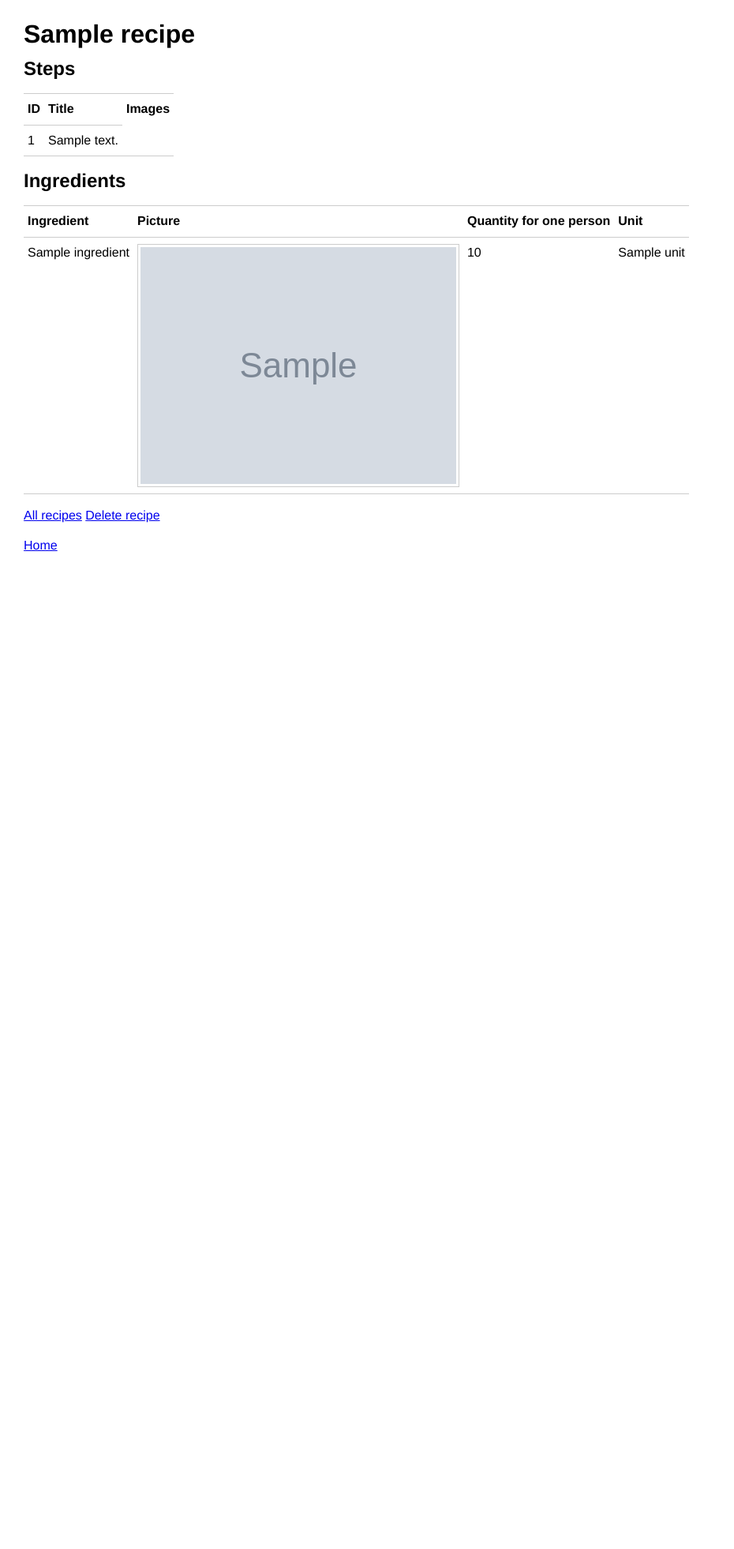
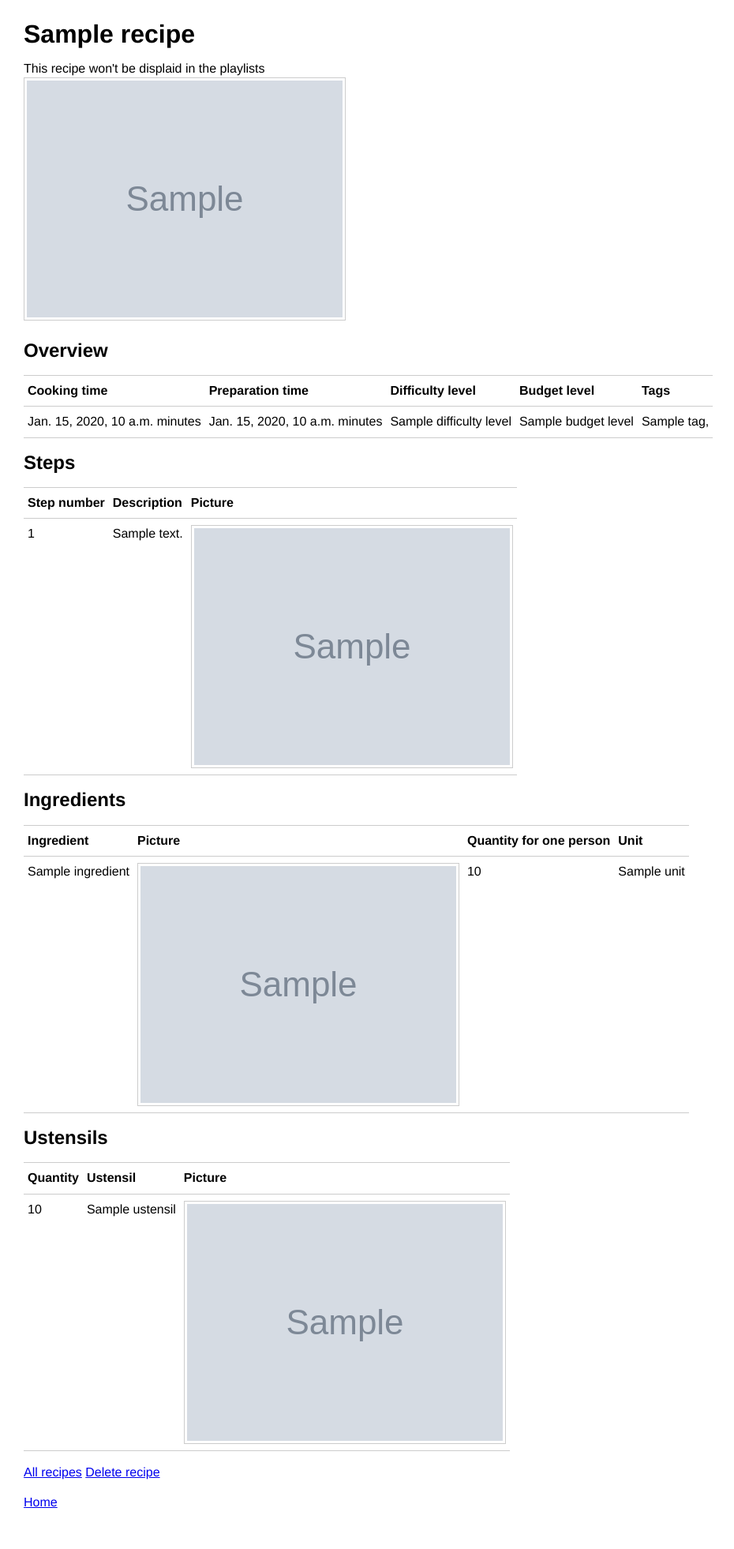
Before and after one commit to anth2o/tooskie, a Django app: template tooskie/templates/recipe_detail.html in a window 1280 px wide. Shown: the whole page at 79% size, without its empty margins (0-930 px from the left). Before the commit the page ends 698 px from the top, so only its background shows below. Run offline with Django 3.2, Linux system fonts and the light colour scheme; the template is opened without the code that fills it: most values are stand-ins (such as "Sample title", 1, 10 or a date in 2020); grey boxes marked "Sample" are stand-in pictures.

```diff
--- a/tooskie/recipe/forms.py
+++ /dev/null
@@ -1,6 +0,0 @@
-from django import forms
-from django.forms.models import inlineformset_factory, modelformset_factory
-from .models import Recipe, Step
-
-RecipeForm = modelformset_factory(Recipe, fields=('name', 'cooking_time',))
-StepFormset = inlineformset_factory(Recipe, Step, fields=('name', 'description', ), extra=1)
--- a/tooskie/recipe/models.py
+++ b/tooskie/recipe/models.py
@@ -67,7 +67,7 @@ class UstensilInRecipe(NameModel):
 
     # Relations
     ustensil = models.ForeignKey('Ustensil', on_delete=models.CASCADE, verbose_name=_('Ustensil'))
-    recipe = models.ForeignKey('Recipe', on_delete=models.CASCADE, verbose_name=_('Recipe'))
+    recipe = models.ForeignKey('Recipe', on_delete=models.CASCADE, verbose_name=_('Recipe'), related_name='ustensil_in_recipe')
 
     def save(self, *args, **kwargs):
         self.name = self.get_name()
--- a/tooskie/recipe/views.py
+++ b/tooskie/recipe/views.py
@@ -9,7 +9,6 @@ from django.urls import reverse
 from rest_framework import status
 from rest_framework.decorators import api_view
 from rest_framework.response import Response
-from .forms import RecipeForm, StepFormset
 from .models import Ingredient, Recipe
 from tooskie.pantry.models import Pantry
 from tooskie.pantry.generate_recipes import filter_recipes, get_ingredients, get_recipes_pickle,save_recipes_pickle
@@ -95,7 +94,7 @@ class RecipeDetailView(DetailView):
 class RecipeCreateView(CreateView):
     model = Recipe
     template_name = 'recipe_create.html'
-    fields = ['name',]
+    fields = ['name', 'name_fr', 'cooking_time', 'preparation_time', 'url', 'picture', 'to_display', 'difficulty_level', 'budget_level', 'ustensil', 'tag']
 
     def form_valid(self, form):
         messages.add_message(
--- a/tooskie/templates/home.html
+++ b/tooskie/templates/home.html
@@ -8,9 +8,7 @@
 {% block content %}
 
   <p>
-    <a href="{% url 'recipe:recipe_list' %}">All recipes</a>
-    |
-    <a href="{% url 'recipe:recipe_create' %}">Add a recipe</a>
+    <a href="{% url 'recipe:recipe_list' %}">Recipes</a>
   </p>
 
 {% endblock content %}
--- a/tooskie/templates/recipe_create.html
+++ b/tooskie/templates/recipe_create.html
@@ -24,8 +24,9 @@
     <p>
       <input type="submit" value="Add recipe">
       &nbsp; &nbsp;
-      <a href="{% url 'recipe:home' %}">Cancel</a>
-    </p>
+      <input class="btn btn-link"
+      type="button" value="Cancel"
+      onclick="window.history.go(-1);"/>    </p>
   </form>
 
 {% endblock content %}
--- a/tooskie/templates/recipe_detail.html
+++ b/tooskie/templates/recipe_detail.html
@@ -7,6 +7,48 @@
 
 {% block content %}
 
+  {% if recipe.to_display %}
+
+    <div>This recipe will be displaid in the playlists</div>
+
+  {% else %}
+
+    <div>This recipe won't be displaid in the playlists</div>
+
+  {% endif %}
+
+  {% if recipe.picture %}
+
+    <img src="{{ recipe.picture }}" style="width:auto;">
+
+  {% endif %}
+
+  <h2>Overview</h2>
+
+    <table>
+      <thead>
+        <tr>
+          <th>Cooking time</th>
+          <th>Preparation time</th>
+          <th>Difficulty level</th>
+          <th>Budget level</th>
+          <th>Tags</th>
+        </tr>
+      </thead>
+      <tbody>
+        <tr>
+          <td>{{ recipe.cooking_time }} minutes</td>
+          <td>{{ recipe.preparation_time }} minutes</td>
+          <td>{{ recipe.difficulty_level.name }}</td>
+          <td>{{ recipe.budget_level.name }}</td>
+          <td> {% for tag in recipe.tag.all %}
+              {{ tag.name }},
+              {% endfor %}
+          </td>
+        </tr>
+      </tbody>
+    </table>
+
 
   <h2>Steps</h2>
 
@@ -15,9 +57,9 @@
     <table>
       <thead>
         <tr>
-          <th>ID</th>
-          <th>Title</th>
-          <th>Images</th>
+          <th>Step number</th>
+          <th>Description</th>
+          <th>Picture</th>
         </tr>
       </thead>
       <tbody>
@@ -25,6 +67,7 @@
           <tr>
             <td>{{ step.step_number }}</td>
             <td>{{ step.description }}</td>
+            <td> <img src="{{ step.picture }}" style="width:auto;"> </td>
           </tr>
         {% endfor %}
       </tbody>
@@ -63,7 +106,36 @@
 
   {% else %}
 
-    <p>This recipe has no steps.</p>
+    <p>This recipe has no ingredients.</p>
+
+  {% endif %}
+
+  <h2>Ustensils</h2>
+
+  {% if recipe.ustensil_in_recipe.all %}
+
+    <table>
+      <thead>
+        <tr>
+          <th>Quantity</th>
+          <th>Ustensil</th>
+          <th>Picture</th>
+        </tr>
+      </thead>
+      <tbody>
+        {% for ustensil in recipe.ustensil_in_recipe.all %}
+          <tr>
+            <td>{{ ustensil.quantity }}</td>
+            <td>{{ ustensil.ustensil.name }}</td>
+            <td> <img src="{{ ustensil.ustensil.picture }}" style="width:auto;"> </td>
+          </tr>
+        {% endfor %}
+      </tbody>
+    </table>
+
+  {% else %}
+
+    <p>This recipe has no ustensils.</p>
 
   {% endif %}
 
```
